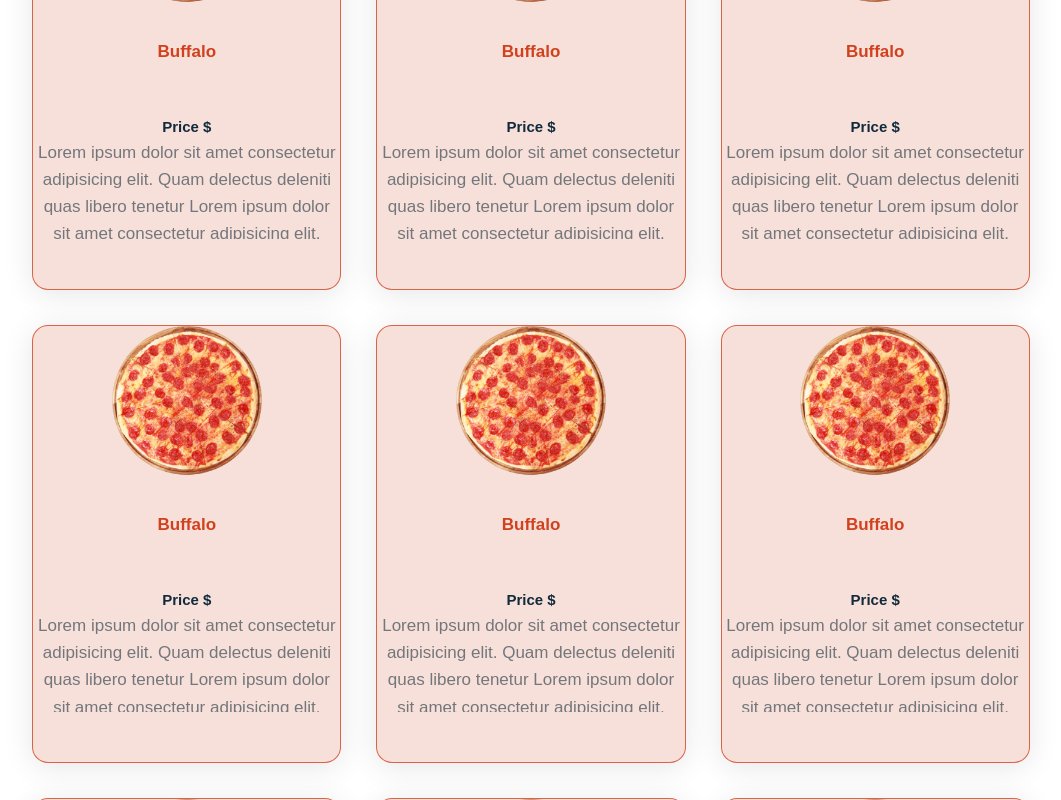
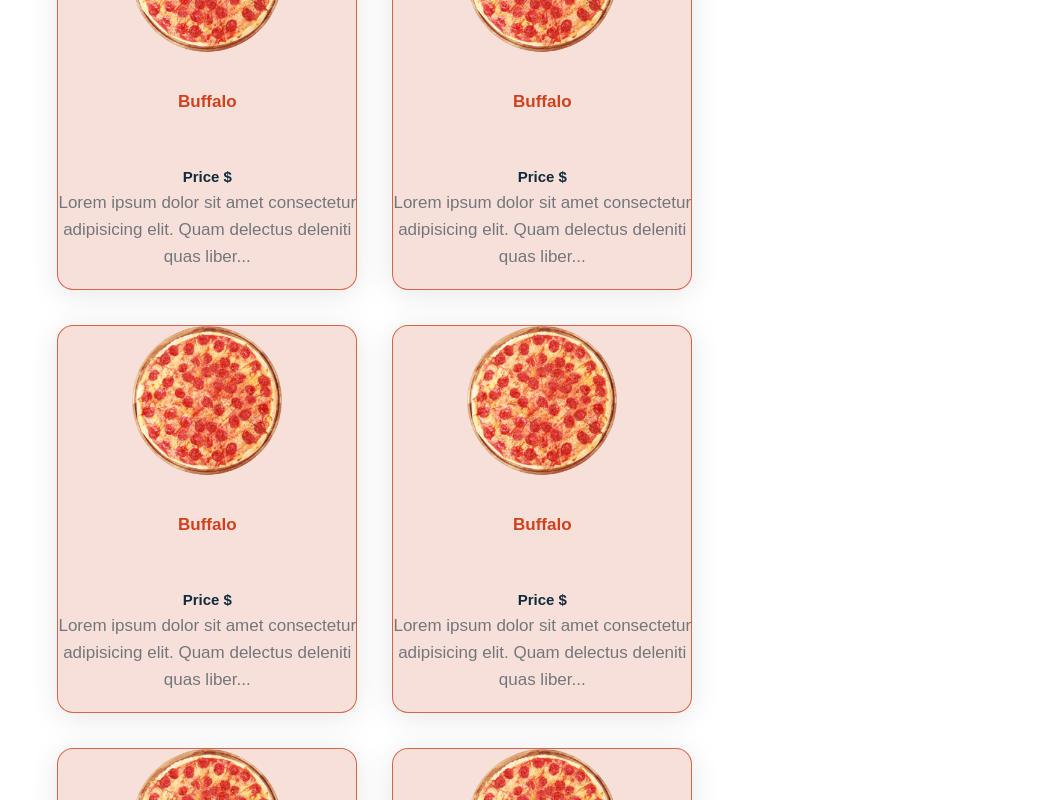
Before and after one commit to adibrisan/next-pizza-restaurant, a Next.js app: page / in a window 1280 px wide. Shown: the part 1120-1920 px from the top of the page, without its empty margins (109-1170 px from the left). Built offline with nearby package versions, Linux system fonts and the light colour scheme.

Commit message:
Solved bug for very long text card description

```diff
--- a/components/custom/PizzaCard.jsx
+++ b/components/custom/PizzaCard.jsx
@@ -1,5 +1,7 @@
 import Image from "next/image";
 import React from "react";
+
+import truncateCharCount from "../../utils/truncateString";
 
 import styles from "../../styles/PizzaCard.module.css";
 
@@ -17,10 +19,10 @@ const PizzaCard = ({ src, title, price, description }) => {
       <h1 className={styles.pizzaTitle}>Buffalo</h1>
       <h2 className={styles.pizzaPrice}>Price $</h2>
       <p className={styles.pizzaDescription}>
-        Lorem ipsum dolor sit amet consectetur adipisicing elit. Quam delectus
-        deleniti quas libero tenetur Lorem ipsum dolor sit amet consectetur
-        adipisicing elit. Quam delectus deleniti quas libero tenetur culpa
-        recusandae corrupti excepturi,culpa recusandae corrupti excepturi,
+        {truncateCharCount(
+          "Lorem ipsum dolor sit amet consectetur adipisicing elit. Quam delectus deleniti quas libero tenetur Lorem ipsum dolor sit amet consectetur adipisicing elit. Quam delectus deleniti quas libero tenetur culpa recusandae corrupti excepturi,culpa recusandae corrupti excepturi,",
+          90
+        )}
       </p>
     </div>
   );
--- a/styles/HomeLayout.module.css
+++ b/styles/HomeLayout.module.css
@@ -5,5 +5,6 @@
     8,
     [col-start] minmax(min-content, 25rem) [col-end]
   );
+  grid-gap: 5rem;
   overflow-y: hidden;
 }
--- a/styles/PizzaCard.module.css
+++ b/styles/PizzaCard.module.css
@@ -1,5 +1,4 @@
 .container {
-  height: min-content;
   display: flex;
   flex-direction: column;
   text-align: center;
@@ -7,8 +6,8 @@
   justify-content: space-between;
 
   background: rgba(209, 65, 30, 0.16);
-  border-radius: 16px;
-  box-shadow: 0 4px 30px rgba(0, 0, 0, 0.1);
+  border-radius: 1.6rem;
+  box-shadow: 0 0.4rem 3rem rgba(0, 0, 0, 0.1);
   backdrop-filter: blur(2px);
   -webkit-backdrop-filter: blur(2px);
   border: 1px solid rgba(209, 65, 30, 0.78);
@@ -23,11 +22,7 @@
 }
 
 .pizzaDescription {
-  display: -webkit-box;
-  -webkit-box-orient: vertical;
-  overflow: hidden;
-  height: 10rem;
-  text-overflow: ellipsis;
+  height: 5rem;
   color: var(--color-grey-dark-1);
 }
 
--- a/styles/PizzaMenu.module.css
+++ b/styles/PizzaMenu.module.css
@@ -1,9 +1,10 @@
 .container {
   background-color: var(--color-white);
   grid-column: 2 / -2;
+  margin-bottom: 10rem;
 
   display: grid;
-  grid-template-columns: repeat(auto-fit, minmax(15rem, 1fr));
+  grid-template-columns: repeat(autofit, minmax(10rem, 1fr));
 }
 
 .container h1 {
@@ -23,6 +24,6 @@
 .container .pizzaList {
   grid-column: 1 / -1;
   display: grid;
-  grid-template-columns: repeat(auto-fit, minmax(25rem, 1fr));
+  grid-template-columns: repeat(auto-fit, minmax(25rem, 30rem));
   grid-gap: 3.5rem;
 }
--- /dev/null
+++ b/utils/truncateString.js
@@ -0,0 +1,9 @@
+function truncateCharCount(text, length) {
+  if (text.length > length) {
+    return text.substr(0, length) + "...";
+  }
+
+  return text;
+}
+
+export default truncateCharCount;
```
